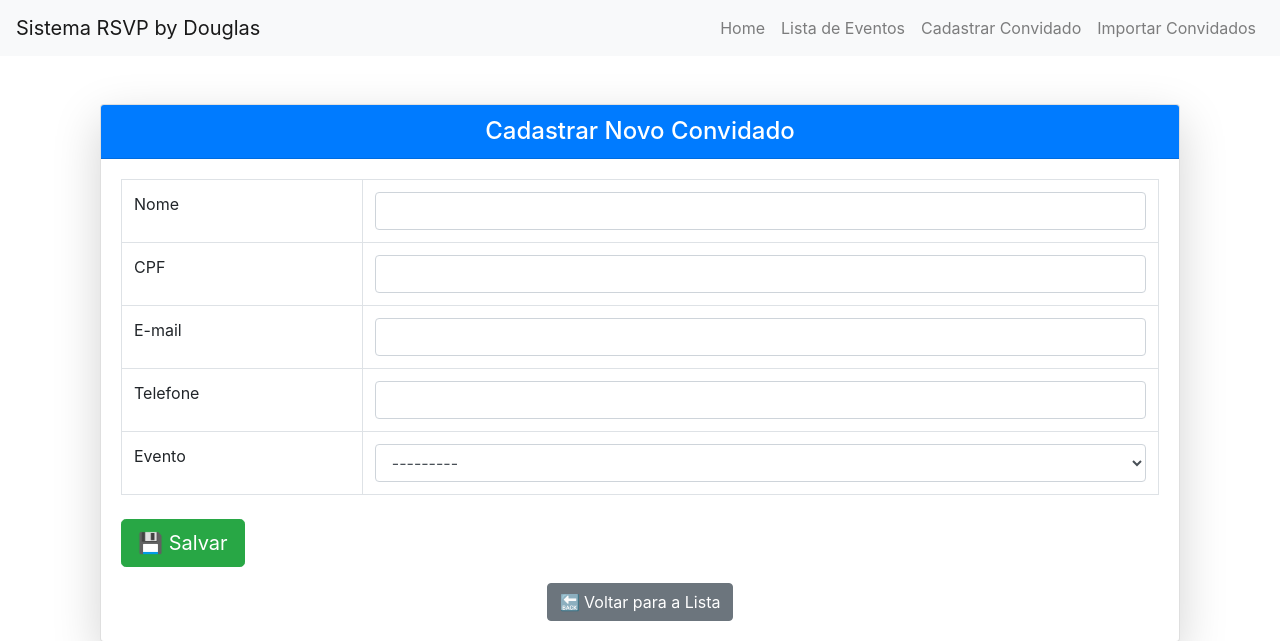
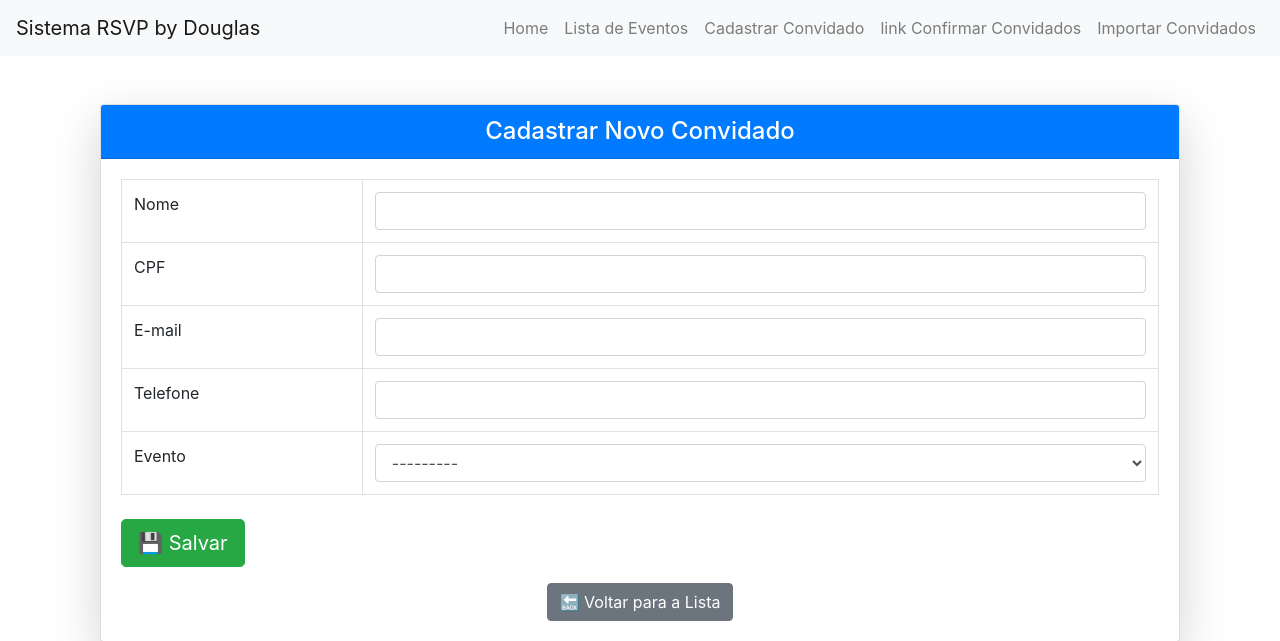
Before and after one commit to douglasinforj/sistema_rspv_presenca_eventos, a Django app: page /cadastrar_convidado/ in a window 1280 px wide. Shown: the top 641 px of the page. Run offline with Django 5.2, Linux system fonts and the light colour scheme; data that the repository does not hold is empty; some libraries are stand-ins or nearby versions.

Commit message:
adicionado link para confirmação de convidados

```diff
--- a/templates/base.html
+++ b/templates/base.html
@@ -38,6 +38,7 @@ body {
                 <li class="nav-item"><a class="nav-link" href="{% url 'home' %}">Home</a></li>
                 <li class="nav-item"><a class="nav-link" href="{% url 'lista_eventos' %}">Lista de Eventos</a></li>
                 <li class="nav-item"><a class="nav-link" href="{% url 'cadastrar_convidado' %}">Cadastrar Convidado</a></li>
+                <li class="nav-item"><a class="nav-link" href="{% url 'rsvp_convidado' %}">link Confirmar Convidados</a></li>
                 <li class="nav-item"><a class="nav-link" href="{% url 'importar_convidados' %}">Importar Convidados</a></li>
             </ul>
         </div>
```
